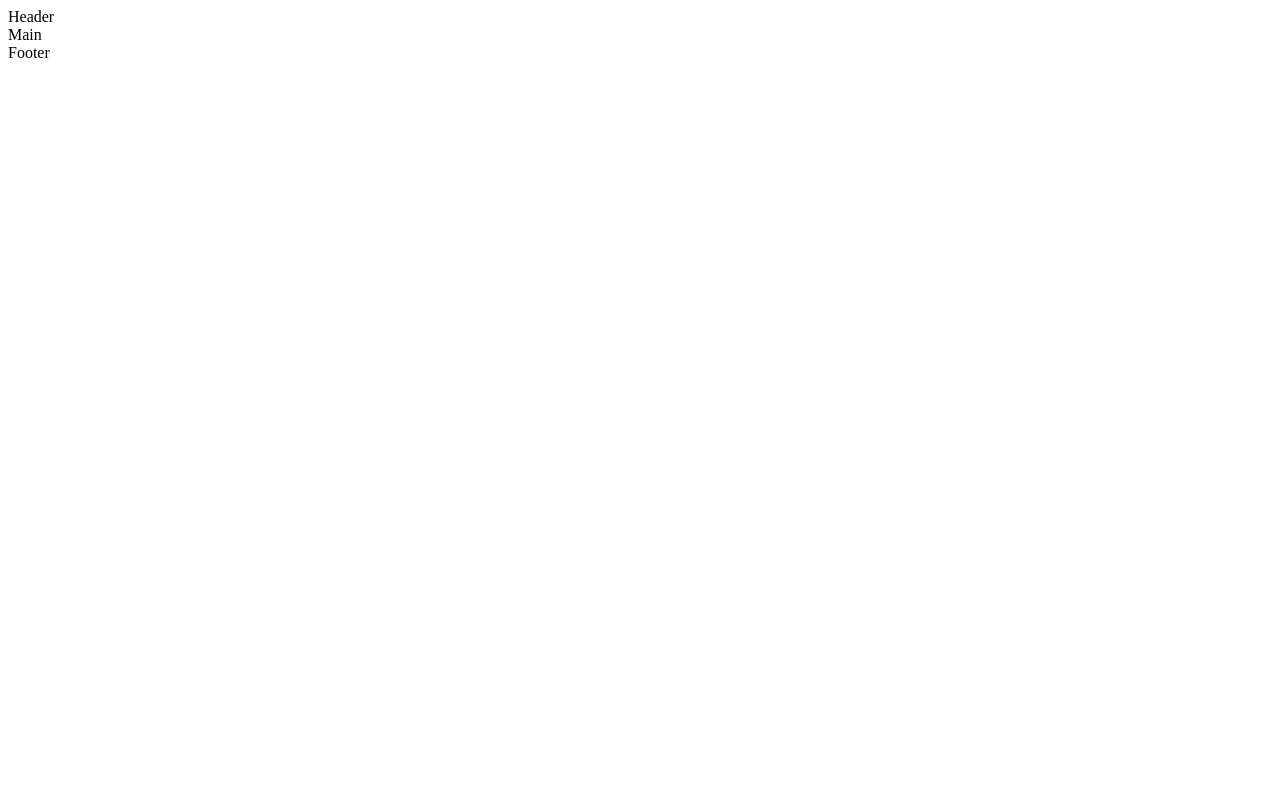
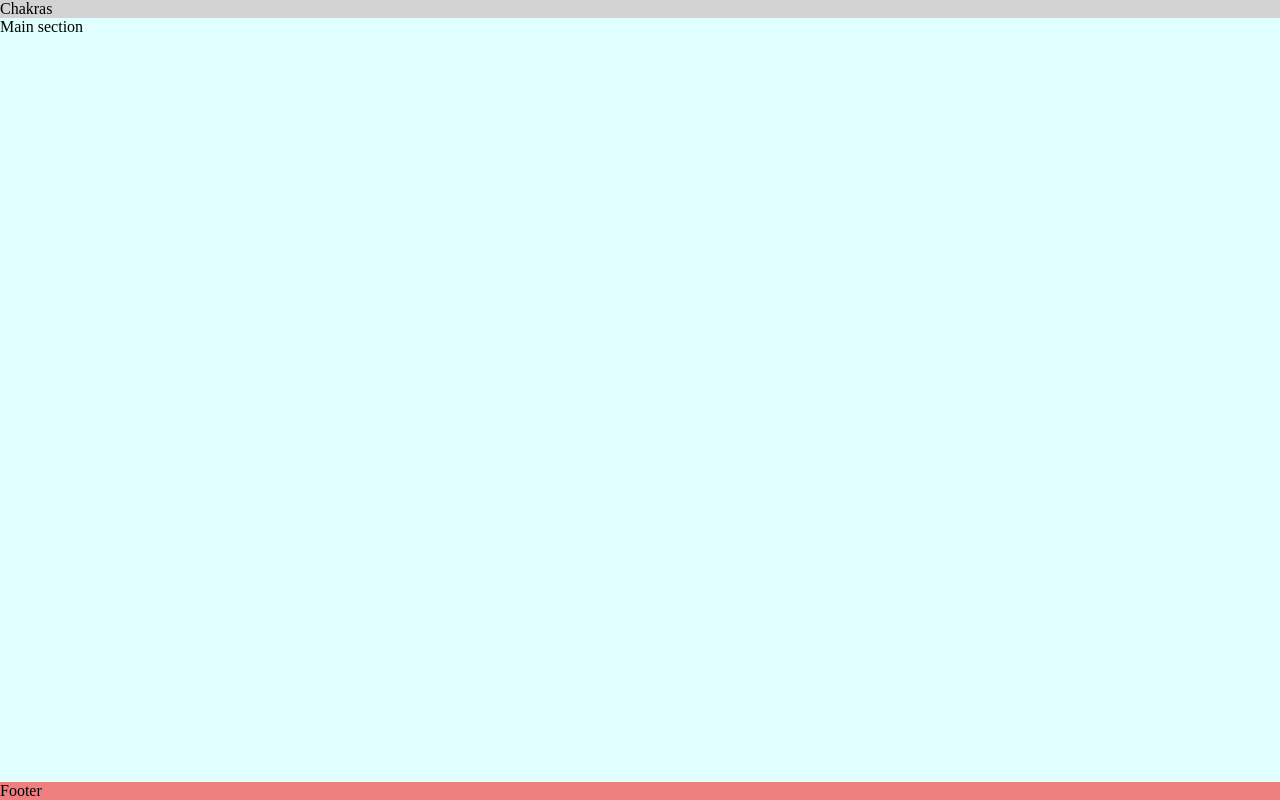
Before and after one commit to JSaprah/chakras, a plain HTML site: page index.html in a window 1280 px wide. Drawn offline with Linux system fonts and the light colour scheme.

```diff
--- /dev/null
+++ b/assets/css/style.css
@@ -0,0 +1,26 @@
+/* Asterisk wildcard selector to override default styles add by the browser*/
+* {
+    padding: 0;
+    margin: 0;
+    box-sizing: border-box;
+}
+/*General styles*/
+body{
+    min-height: 100vh;
+    display:flex;
+    flex-direction: column;
+}
+/*header*/
+header {
+background-color: lightgray;
+}
+/*main*/
+main {
+background-color: lightcyan;
+/*push the footer down and make the main element take any surplus space*/
+flex: 1 1 auto;
+}
+/*footer*/
+footer {
+background-color: lightcoral;
+}
--- a/index.html
+++ b/index.html
@@ -9,13 +9,19 @@
     <!--Title-->
     <title>Chakras</title>
     <!--Faveicon-->
+    <!--Stylesheet-->
+    <link rel="stylesheet" href="assets/css/style.css">
 </head>
 <body>
     <!--Header-->
-    <header>Header</header>
+    <header>Chakras</header>
     <!--Main content-->
-    <main>Main</main>
+    <main>
+        Main section
+    </main>
     <!--Footer-->
-    <footer>Footer</footer>
+    <footer>
+        Footer
+    </footer>
 </body>
 </html>
```
